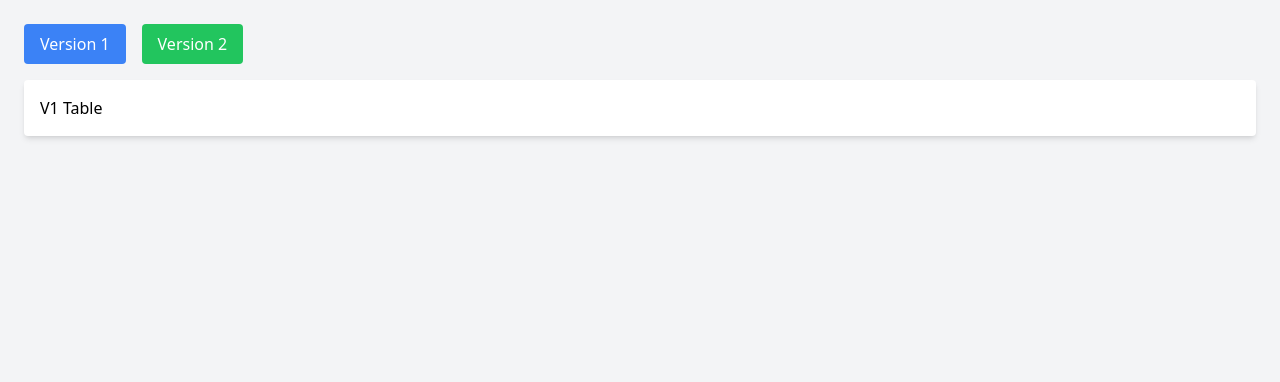
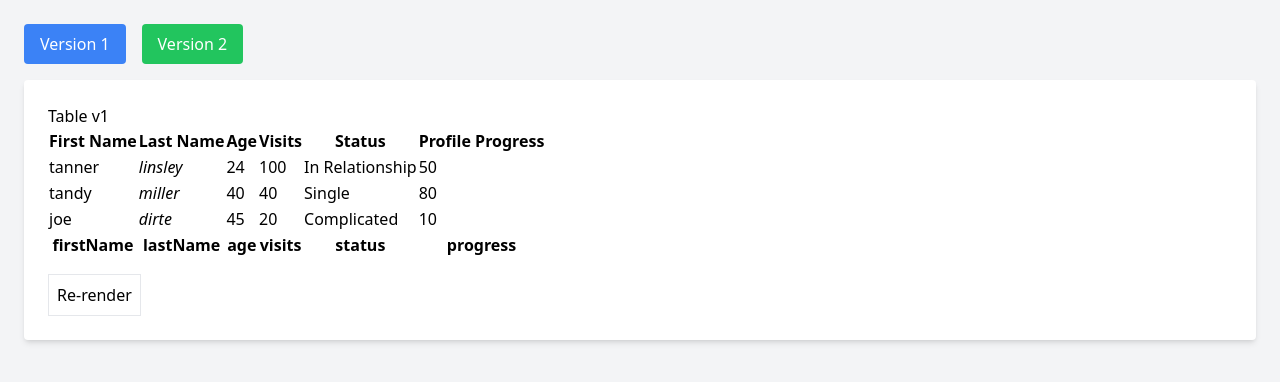
Before and after one commit to adkoge/app-reusable-tanstack-table, a React (Vite) app: page / in a window 1280 px wide. Shown: the top 382 px of the page. Built offline with nearby package versions, Linux system fonts and the light colour scheme.

Commit message:
Render base table component in v1 display

```diff
--- a/src/App.tsx
+++ b/src/App.tsx
@@ -1,4 +1,5 @@
 import { useState } from "react";
+import BaseTable from "./components/BaseTable";
 
 export default function App() {
   const [version, setVersion] = useState("v1");
@@ -21,7 +22,7 @@ export default function App() {
       </div>
 
       <div className="bg-white p-4 rounded shadow-md">
-        {version === "v1" && "V1 Table"}
+        {version === "v1" && <BaseTable />}
         {version === "v2" && "V2 Table"}
       </div>
     </div>
```
